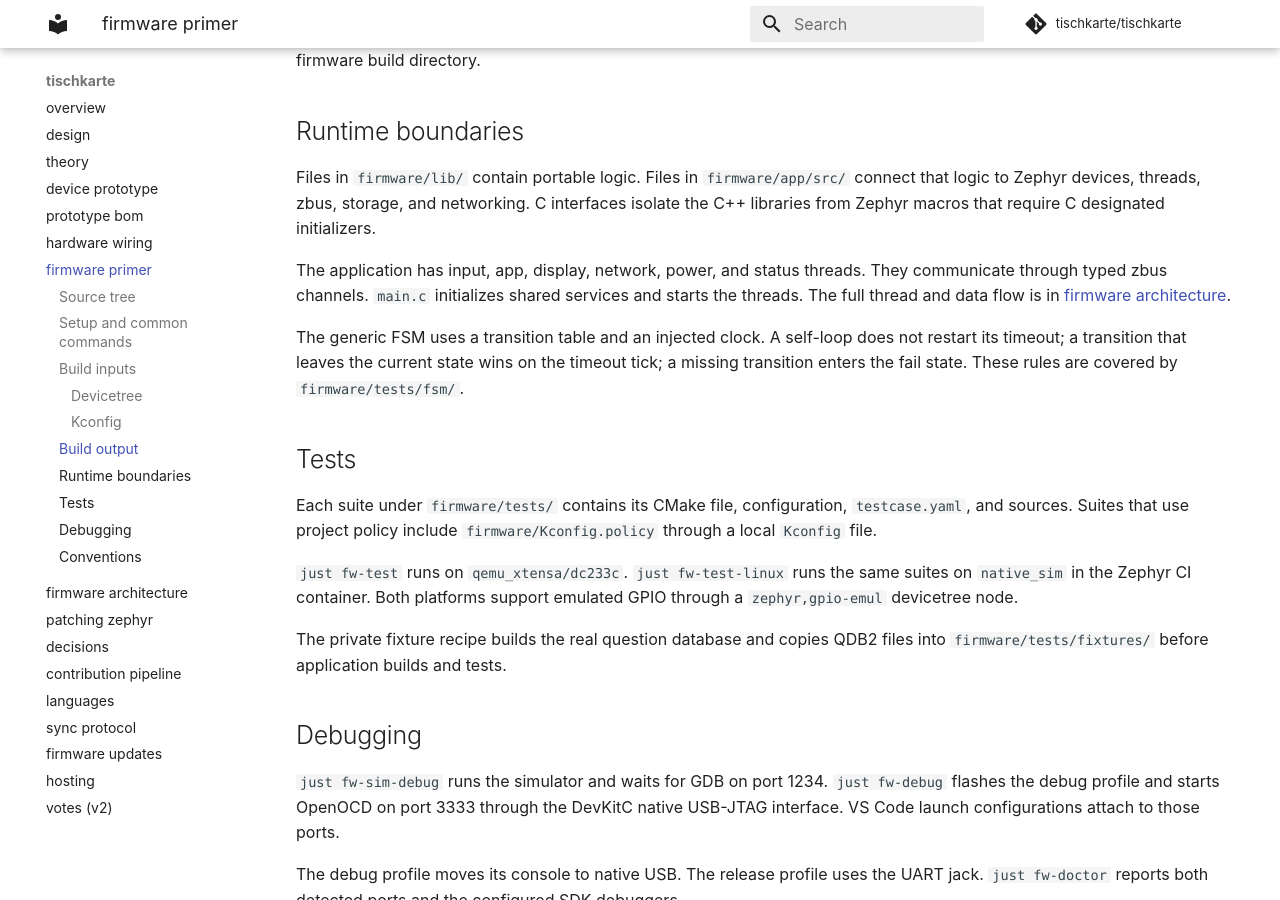
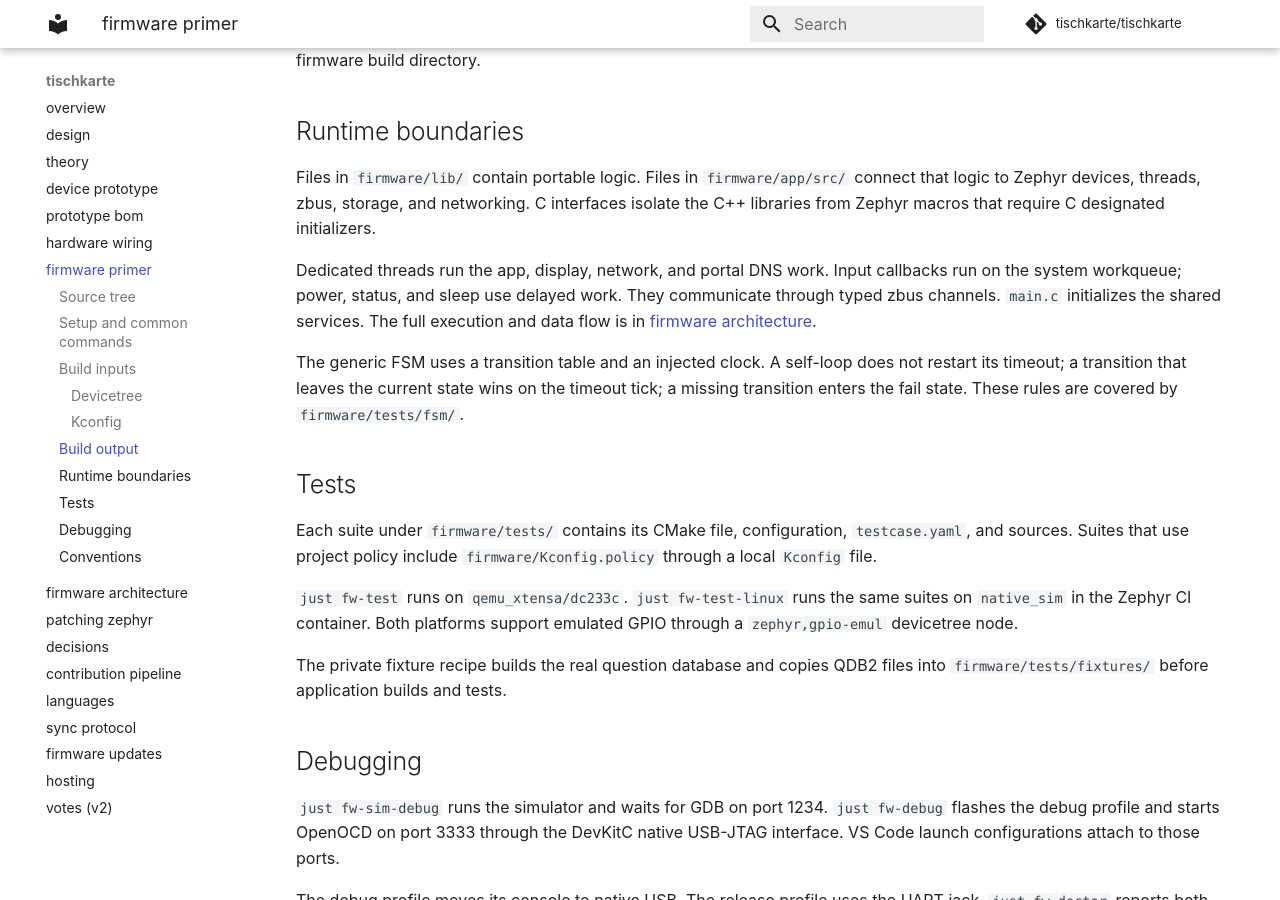
Before and after one commit to giacomomellone/cicala, an MkDocs documentation site: the page built from docs/firmware_primer.md, in a window 1280 px wide and 900 px high, scrolled down 3102 px. Built offline with MkDocs 1.6.1 and Material for MkDocs 9.7.7, drawn with Linux system fonts in a browser that asks for light colours; comment, search, counter and statistics services are not loaded.

Commit message:
docs(fw): correct review findings

```diff
--- a/docs/firmware_primer.md
+++ b/docs/firmware_primer.md
@@ -143,9 +143,10 @@ connect that logic to Zephyr devices, threads, zbus, storage, and networking.
 C interfaces isolate the C++ libraries from Zephyr macros that require C
 designated initializers.
 
-The application has input, app, display, network, power, and status threads.
-They communicate through typed zbus channels. `main.c` initializes shared
-services and starts the threads. The full thread and data flow is in
+Dedicated threads run the app, display, network, and portal DNS work. Input
+callbacks run on the system workqueue; power, status, and sleep use delayed
+work. They communicate through typed zbus channels. `main.c` initializes the
+shared services. The full execution and data flow is in
 [firmware architecture](firmware_architecture.md).
 
 The generic FSM uses a transition table and an injected clock. A self-loop does
```
Also changed, not shown: docs/decisions.md (+1 -1 lines), docs/sync_protocol.md (+2 -2 lines), firmware/README.md (+2 -1 lines).
